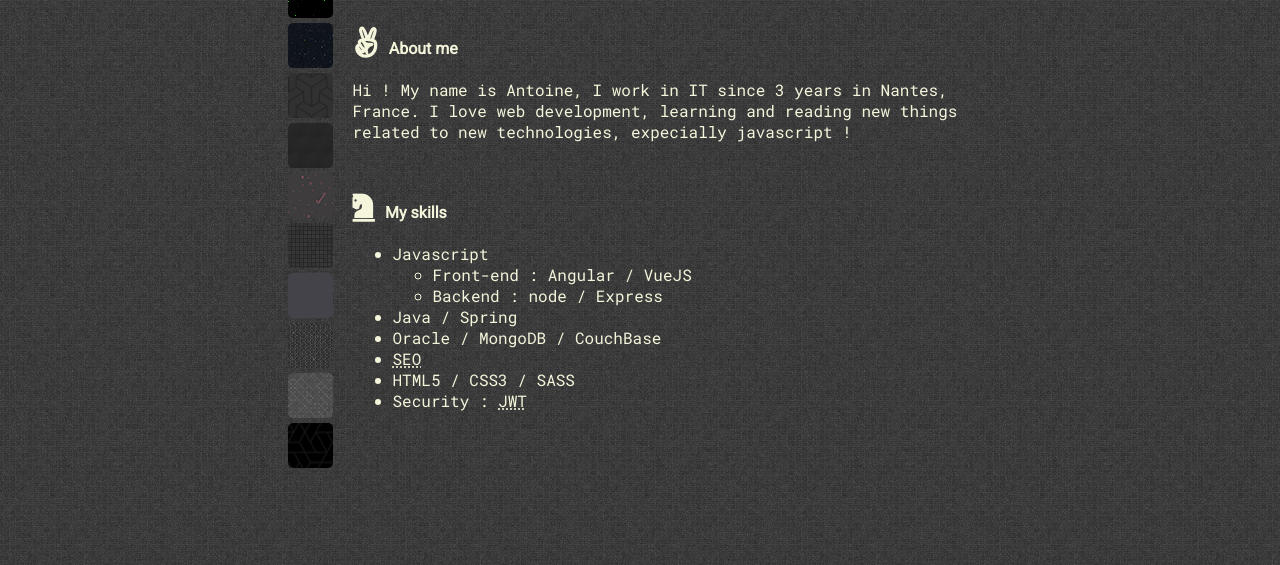
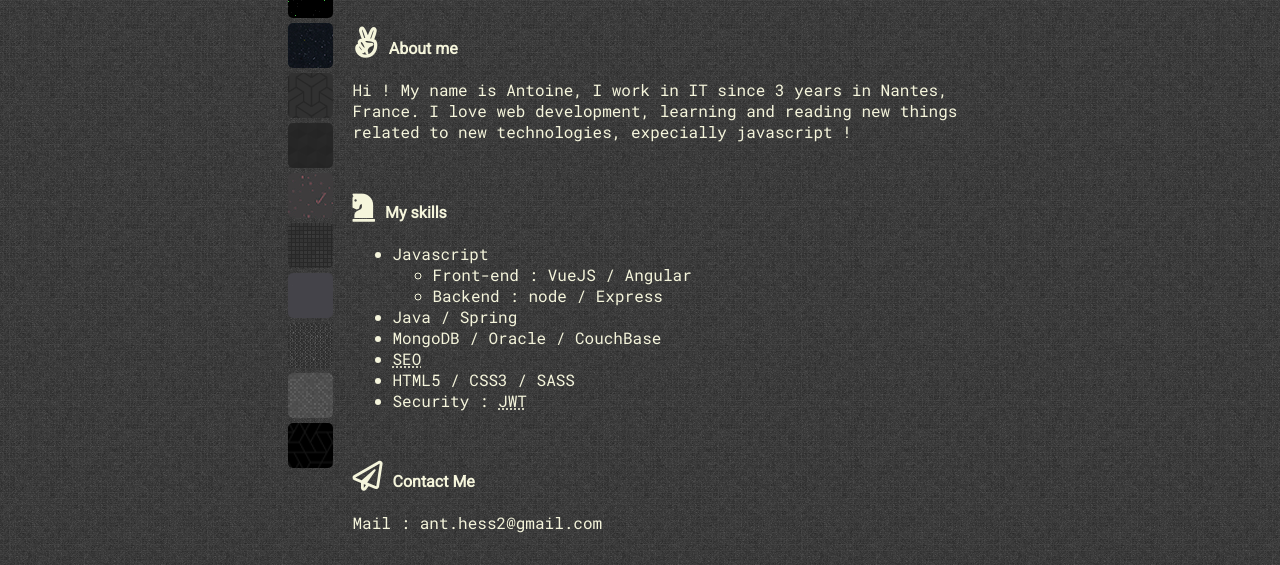
Before and after one commit to L4brax/hess, a plain HTML site: page index.html in a window 1280 px wide. Shown: the part 235-800 px from the top of the page. Drawn offline with Linux system fonts and the light colour scheme.

Commit message:
Added contact section

```diff
--- a/index.html
+++ b/index.html
@@ -45,15 +45,22 @@
       <ul>
         <li>Javascript</li>
           <ul>
-            <li>Front-end : Angular / VueJS</li>
+            <li>Front-end : VueJS / Angular </li>
             <li>Backend : node / Express</li>
           </ul>
         <li>Java / Spring</li>
-        <li>Oracle / MongoDB / CouchBase</li>
+        <li>MongoDB / Oracle / CouchBase</li>
         <li><abbr title="Search Engine Optimization">SEO</abbr></li>
         <li>HTML5 / CSS3 / SASS</li>
         <li>Security : <abbr title="JSON Web Token">JWT</abbr></li>
       </ul>
+    </section>
+
+    <section>
+      <h4><i class="far fa-paper-plane"></i>Contact Me</h4>
+      <p>
+        Mail : ant.hess2@gmail.com
+      </p>
     </section>
   </div>
   <script>
```
